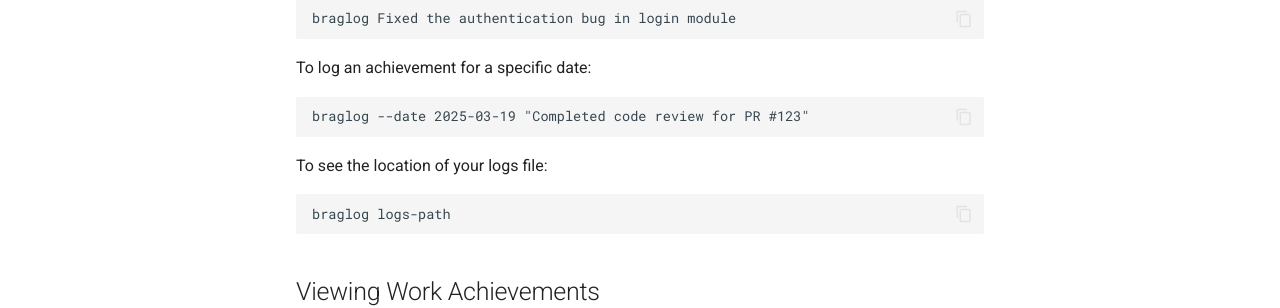
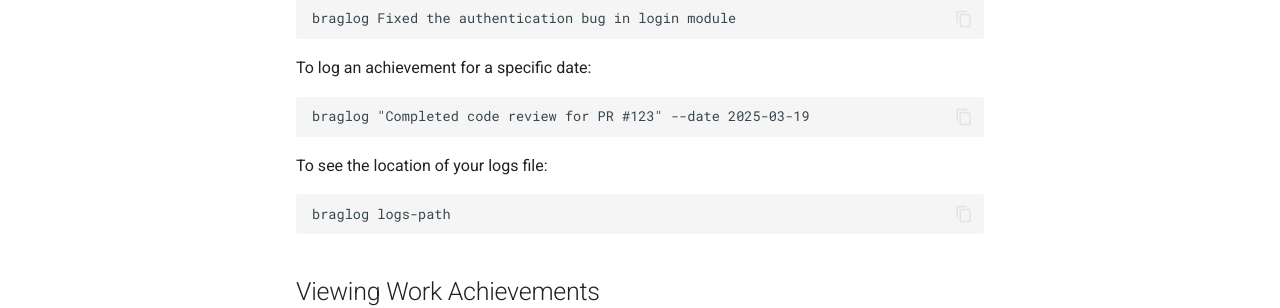
Before and after one commit to GreatBahram/braglog, an MkDocs documentation site: the page built from docs/usage.md, in a window 1280 px wide and 900 px high. Shown: the part 390-698 px from the top of the window. Built offline with MkDocs 1.6.1 and Material for MkDocs 9.7.7, drawn with Linux system fonts in a browser that asks for light colours; comment, search, counter and statistics services are not loaded.

````diff
--- a/docs/usage.md
+++ b/docs/usage.md
@@ -10,7 +10,7 @@ braglog Fixed the authentication bug in login module
 
 To log an achievement for a specific date:
 ```bash
-braglog --date 2025-03-19 "Completed code review for PR #123"
+braglog "Completed code review for PR #123" --date 2025-03-19
 ```
 
 To see the location of your logs file:
````
